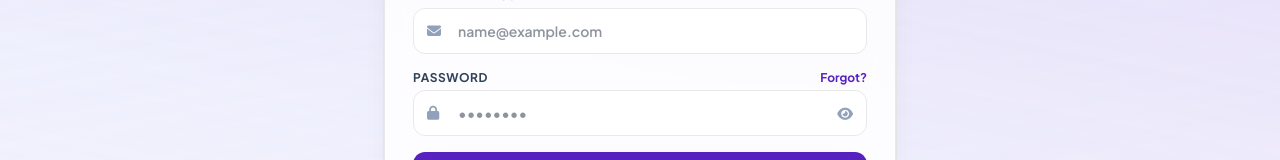
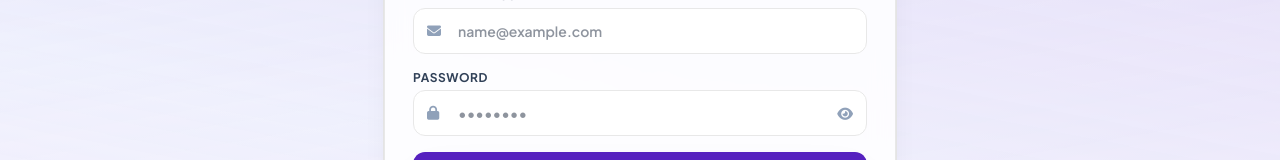
Before and after one commit to The-BitWalker/hometracker, a Next.js app: page /auth in a window 1280 px wide. Shown: the part 394-554 px from the top of the page. Built offline with nearby package versions, Linux system fonts and the light colour scheme; no server answers.

Commit message:
Redeploy older version

```diff
--- a/src/app/auth/page.js
+++ b/src/app/auth/page.js
@@ -262,7 +262,6 @@ export default function AuthPage() {
             <div>
               <div className="flex items-center justify-between mb-1">
                 <label className="block text-[11px] sm:text-xs font-bold uppercase tracking-wider text-slate-700">Password</label>
-                {tab === 'signin' && <button type="button" className="text-[11px] sm:text-xs font-bold text-[#5621bf] hover:underline">Forgot?</button>}
               </div>
               <div className="relative">
                 <i className="fa-solid fa-lock absolute left-3.5 top-1/2 -translate-y-1/2 text-slate-400 text-xs sm:text-sm" />
```
